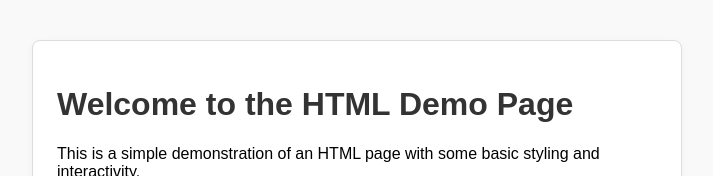
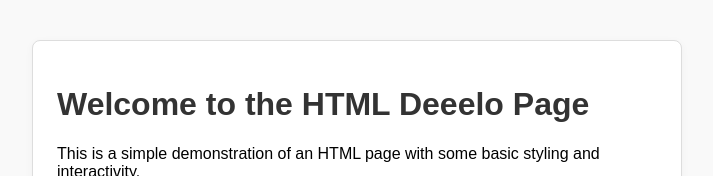
Before and after one commit to shiven24k/demo3, a website: page index.html in a window 1280 px wide. Shown: the top 176 px of the page, without its empty margins (283-996 px from the left). Drawn offline with Linux system fonts and the light colour scheme.

Commit message:
featue:made

```diff
--- a/index.html
+++ b/index.html
@@ -32,7 +32,7 @@
 </head>
 <body>
     <div class="demo-box">
-        <h1>Welcome to the HTML Demo Page</h1>
+        <h1>Welcome to the HTML Deeelo Page</h1>
         <p>This is a simple demonstration of an HTML page with some basic styling and interactivity.</p>
         <button onclick="alert('Hello from the demo page!')">Click Me</button>
     </div>
```
